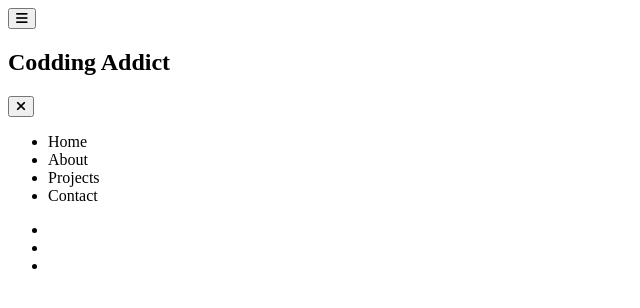
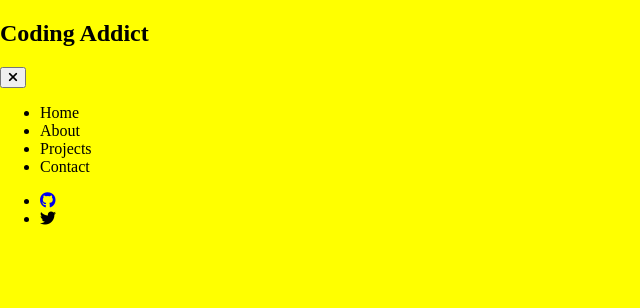
Before and after one commit to sri-rishi/sidebar, a plain HTML site: page index.html in a window 1280 px wide. Both pictures are taken after a click on the button 21 px from the left and 18 px from the top of the page. Shown: the whole page, without its empty margins (0-640 px from the left). Drawn offline with Linux system fonts and the light colour scheme.

Commit message:
updated script.js

```diff
--- a/index.html
+++ b/index.html
@@ -4,6 +4,7 @@
     <meta charset="UTF-8">
     <meta http-equiv="X-UA-Compatible" content="IE=edge">
     <meta name="viewport" content="width=device-width, initial-scale=1.0">
+    <link href="style.css" rel="stylesheet">
     <script src="https://kit.fontawesome.com/041f23d2a5.js" crossorigin="anonymous"></script>
     <title>Sidebar</title>
 </head>
@@ -11,8 +12,8 @@
     <button class="sidebar-toggle"><i class="fas fa-bars"></i></button>
     <aside class="sidebar">
         <div class="side-head">
-            <h1>Codding <span>Addict</span></h1>
-            <button><i class="fas fa-times"></i></button>
+            <h1>Coding <span>Addict</span></h1>
+            <button class="close-btn"><i class="fas fa-times"></i></button>
         </div>
         <ul class="tab-links">
             <li class="tab-items">Home</li>
@@ -21,10 +22,11 @@
             <li class="tab-items">Contact</li>
         </ul>
         <ul class="social-links">
-            <li class="social-items"><a href="#"></a></li>
-            <li class="social-items"></li>
-            <li class="social-items"></li>
+            <li class="social-items icon-github"><a href="#"><i class="fab fa-github"></i></a></li>
+            <li class="social-items icon-twitter"><a herf="#"><i class="fab fa-twitter"></i></a></li>
         </ul>
     </aside>
+
+    <script src="script.js"></script>
 </body>
 </html>
--- a/script.js
+++ b/script.js
@@ -0,0 +1,12 @@
+let btnSidebar = document.querySelector(".sidebar-toggle");
+let sidebarBox = document.querySelector(".sidebar");
+let closeBtn = document.querySelector(".close-btn")
+
+
+btnSidebar.addEventListener("click", () => {
+    sidebarBox.classList.toggle("barShown");
+})
+
+closeBtn.addEventListener("click", () => {
+    sidebarBox.classList.remove("barShown");
+})
--- a/style.css
+++ b/style.css
@@ -0,0 +1,22 @@
+body {
+    margin: 0;
+}
+
+.sidebar {
+    height: 0;
+    display: none;
+}
+
+.sidebar-toggle {
+    position: fixed;
+    background: transparent;
+    border: none;
+    outline: none;
+}
+.barShown {
+    position: absolute;
+    background-color: yellow;
+    display: block;
+    height: 100%;
+    width: 100%;
+}
```
